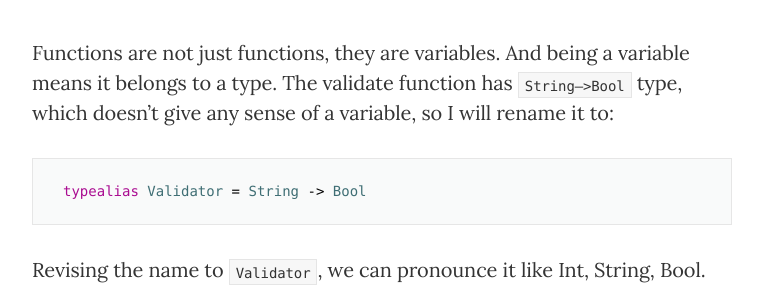
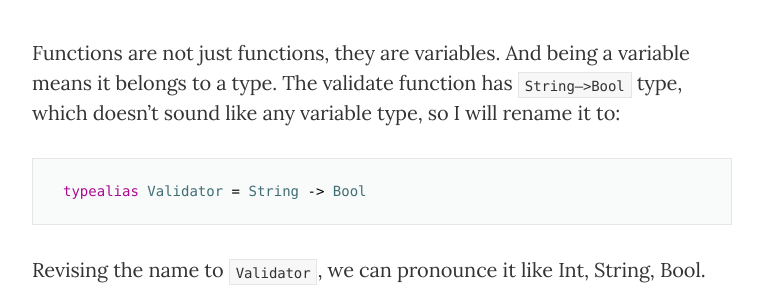
Before and after one commit to nRewik/nrewik-jekyll-blog, a Jekyll site: the page built from _posts/2015-10-17-Function-as-First-Class-Citizens-in-Swift.md, in a window 1280 px wide and 900 px high, scrolled down 1245 px. Shown: the part 190-479 px from the top of the window, without its empty margins (258-1021 px from the left). Built offline with Jekyll 4.4.1, drawn with Linux system fonts in a browser that asks for light colours; nearby versions of some CDN libraries; part of the change alters nothing that is shown; some of the changed text lies outside the part shown.

Commit message:
Edit typo

````diff
--- a/_posts/2015-10-17-Function-as-First-Class-Citizens-in-Swift.md
+++ b/_posts/2015-10-17-Function-as-First-Class-Citizens-in-Swift.md
@@ -28,7 +28,7 @@ Have you heard about *[Wave–particle duality](https://www.youtube.com/watch?v=
 
 > Functions are not just  functions, they are variables.
 
-Functions are not just functions, they are variables. And being a variable means it belongs to a type. The validate function has `String–>Bool` type, which doesn’t give any sense of a variable, so I will rename it to:
+Functions are not just functions, they are variables. And being a variable means it belongs to a type. The validate function has `String–>Bool` type, which doesn’t sound like any variable type, so I will rename it to:
 
 ```swift
 typealias Validator = String -> Bool
@@ -122,7 +122,7 @@ Just like the previous `.length`, we have function as a parameter, but now it i
 > Whenever you feel it’s too complicated, try give it a nickname.
 
 ## Returning Functions
-Rule is now customisable, but still lack of combinability. *Transformer* and *Combinator* are function types that return a function, which allow the combinations of rules.
+Rule is now customisable, but still lack of combinability. *Transformer* and *Combiner* are function types that return a function, which allow the combinations of rules. {% tk %}
 
 **Transformer**
 A rule can be transformed to another rule. For example we might create a negate rule that yield opposite result.
@@ -171,7 +171,7 @@ prefix func ! (rule: Rule) -> Rule{
 // usage
 let notPalindromRule = !palindromeRule
 ```
-**Combinator**
+**Combiner**
 A rule can be a combination of several rules. For example, we might create a rule that is combined from a logical conjunction, i.e. *and*, *or*. `ValidatorCombiner` takes two validators and then produce a new one.
 
 ```swift
````
